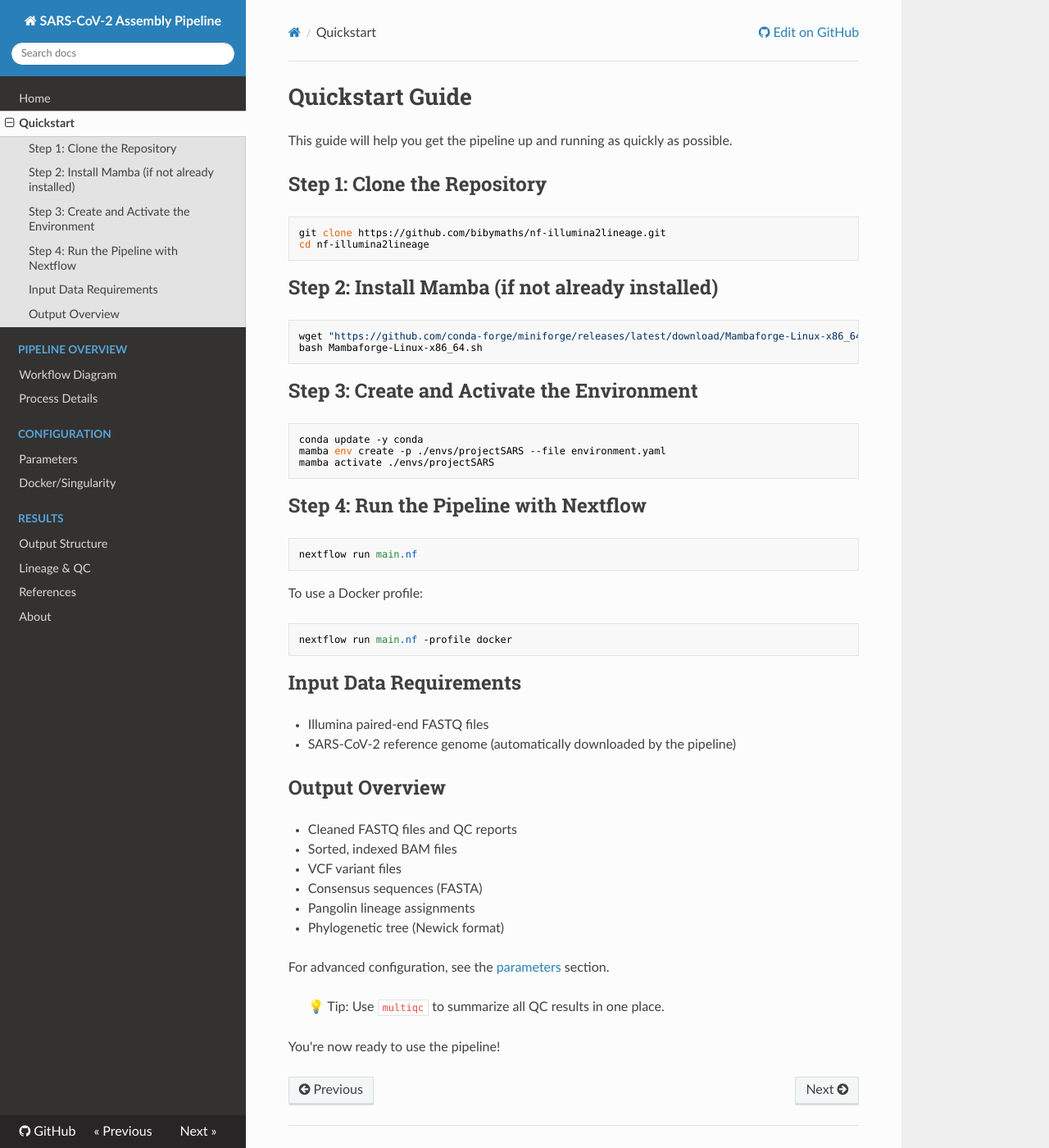
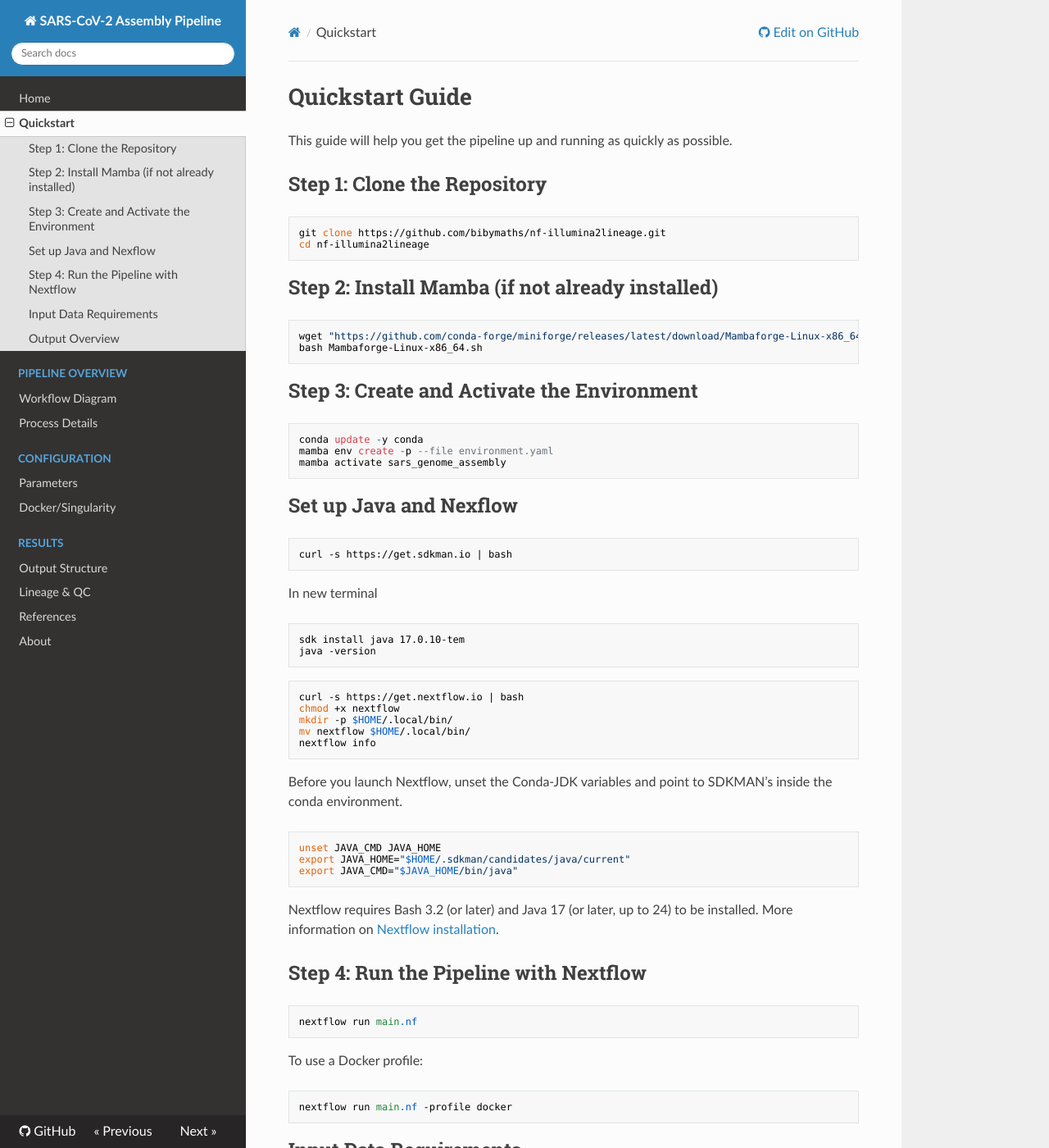
Before and after one commit to bibymaths/nf-illumina2lineage, an MkDocs documentation site: the page built from docs/quickstart.md, in a window 1280 px wide and 1400 px high. Shown: the whole window at 82% size. Built offline with MkDocs 1.6.1, drawn with Linux system fonts in a browser that asks for light colours; nearby versions of some CDN libraries.

Commit message:
Update quickstart instructions and add Java/Nexflow setup steps

````diff
--- a/docs/quickstart.md
+++ b/docs/quickstart.md
@@ -17,9 +17,33 @@ bash Mambaforge-Linux-x86_64.sh
 ## Step 3: Create and Activate the Environment
 ```bash
 conda update -y conda
-mamba env create -p ./envs/projectSARS --file environment.yaml
-mamba activate ./envs/projectSARS
+mamba env create -p --file environment.yaml
+mamba activate sars_genome_assembly
 ```
+## Set up Java and Nexflow
+```bash
+curl -s https://get.sdkman.io | bash
+```
+In new terminal
+```bash
+sdk install java 17.0.10-tem
+java -version
+```
+```bash
+curl -s https://get.nextflow.io | bash
+chmod +x nextflow
+mkdir -p $HOME/.local/bin/
+mv nextflow $HOME/.local/bin/
+nextflow info
+```
+Before you launch Nextflow, unset the Conda‐JDK variables and point to SDKMAN’s inside the conda environment.
+```bash
+unset JAVA_CMD JAVA_HOME
+export JAVA_HOME="$HOME/.sdkman/candidates/java/current"
+export JAVA_CMD="$JAVA_HOME/bin/java"
+```
+Nextflow requires Bash 3.2 (or later) and Java 17 (or later, up to 24) to be installed.
+More information on [Nextflow installation](https://www.nextflow.io/docs/latest/install.html).
 
 ## Step 4: Run the Pipeline with Nextflow
 ```bash
````
Also changed, not shown: 1 other file.
